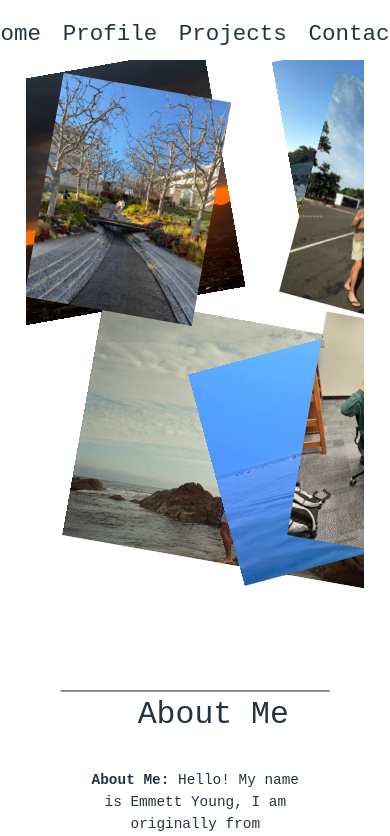
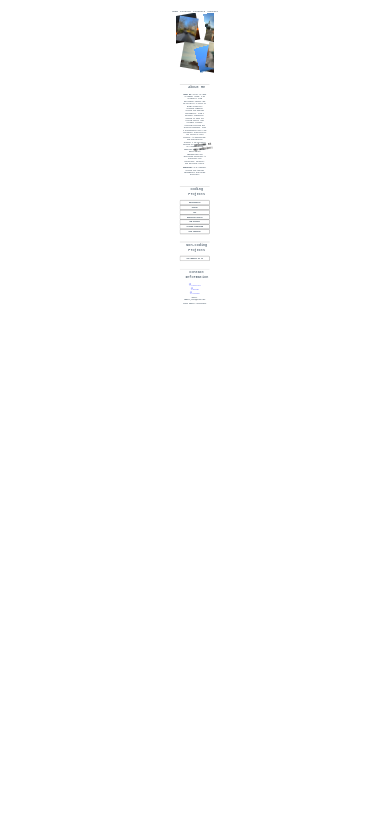
Before and after one commit to emmettyoung/website, a React (Vite) app in the folder frontend/: page / in a window 390 px wide. Shown: the top 836 px of the page. Built offline with nearby package versions, Linux system fonts and the light colour scheme.

Commit message:
feat: phone work

```diff
--- a/frontend/src/styles/main.css
+++ b/frontend/src/styles/main.css
@@ -213,7 +213,7 @@ position: absolute;
 
 @media (max-width: 600px) and (orientation: portrait) {
   #root {
-    transform: scale(0.9);
+    transform: scale(0.1);
     transform-origin: top center;
   }
 }
```
